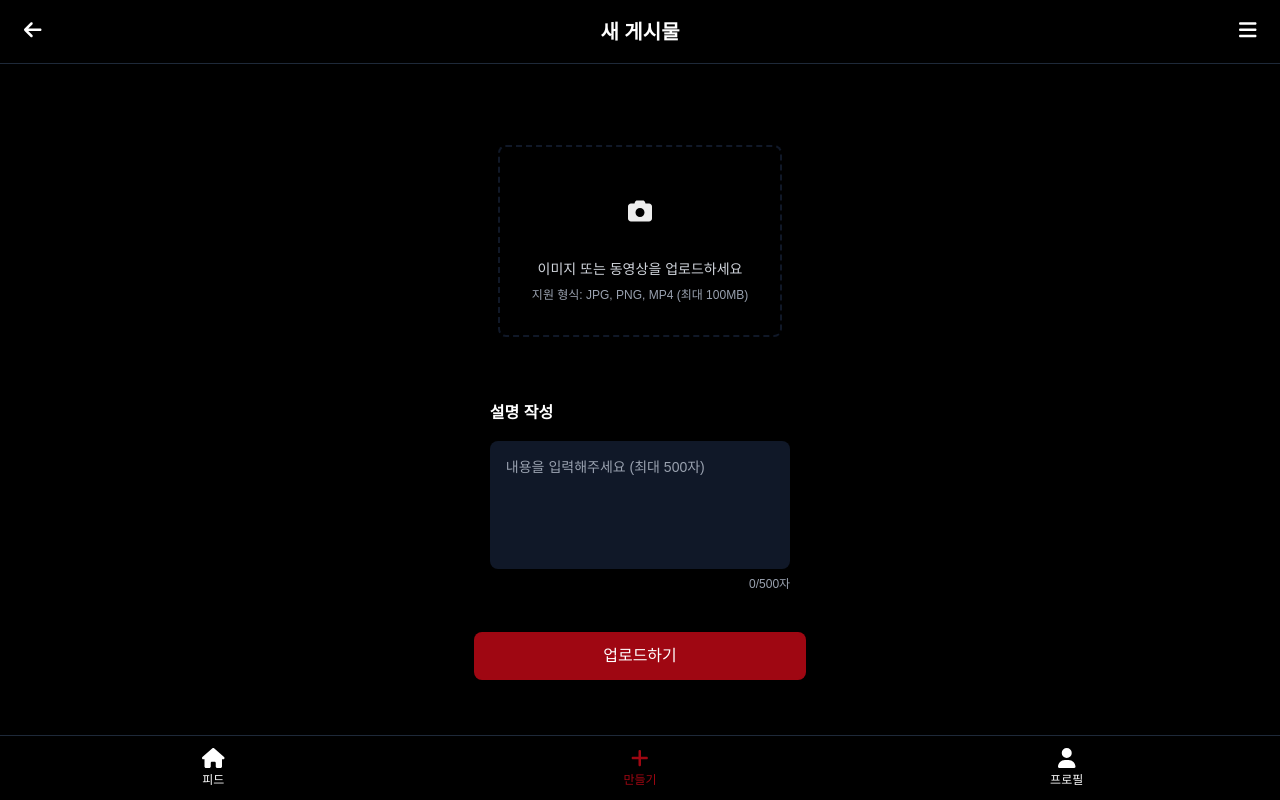
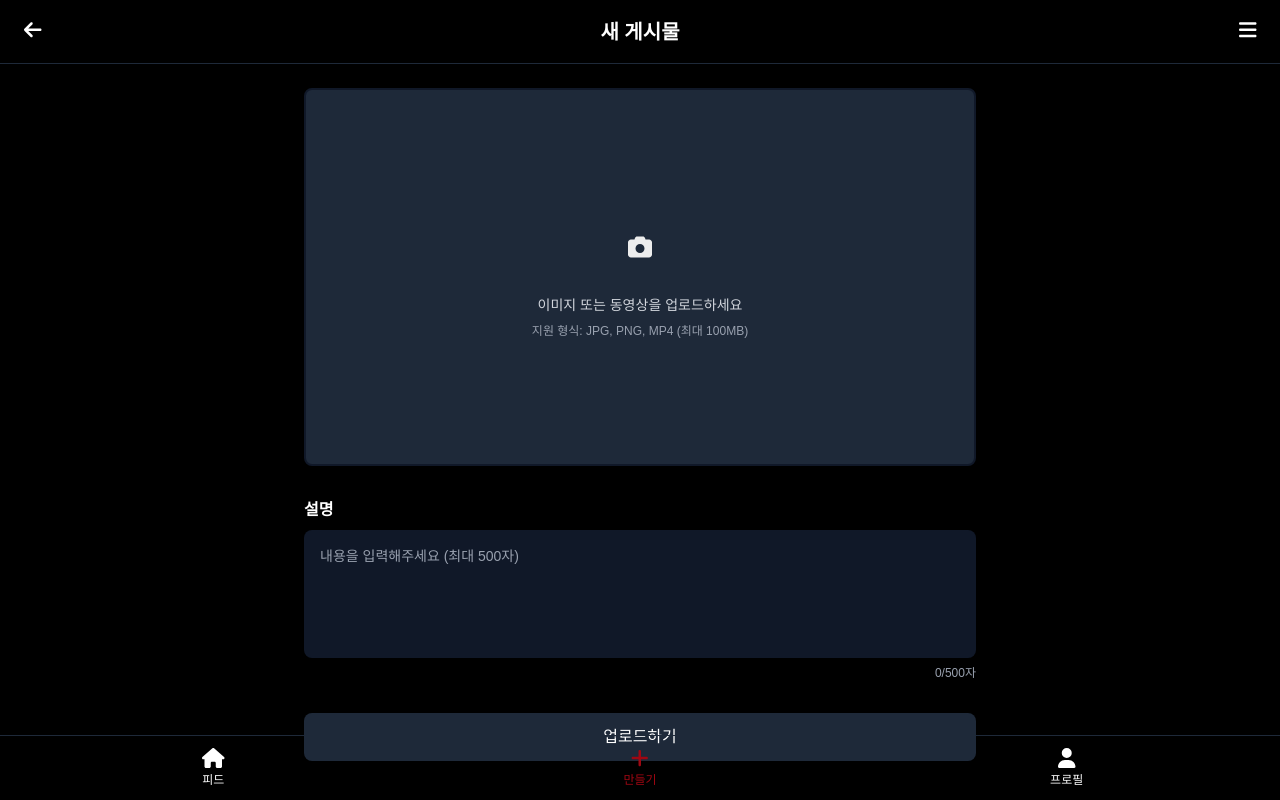
Before and after one commit to zzang535/poestagram, a Next.js app: page /create in a window 1280 px wide. Built offline with nearby package versions, Linux system fonts and the light colour scheme.

Commit message:
feat: 새 게시물 페이지 UI 개선 - 여러 장의 이미지 업로드 및 슬라이드 기능 추가

```diff
--- a/src/app/layout.tsx
+++ b/src/app/layout.tsx
@@ -89,12 +89,12 @@ export default function RootLayout({
           />
 
           <main className="h-[100dvh] overflow-y-auto">
-            <div className="max-w-7xl mx-auto px-4 sm:px-6 lg:px-8">
+            <div className="max-w-7xl mx-auto px-6 sm:px-6 lg:px-8">
               {children}
             </div>
           </main>
 
-          <nav className="fixed bottom-0 left-0 right-0 bg-black border-t border-gray-800 z-20">
+          <nav className="fixed bottom-0 left-0 right-0 bg-black border-t border-gray-800 z-20 bg-transparent">
             <div className="max-w-7xl mx-auto">
               <div className="grid grid-cols-3 h-16">
                 <button
--- a/src/components/CreatePost.tsx
+++ b/src/components/CreatePost.tsx
@@ -1,23 +1,30 @@
 "use client";
 
-import { useState } from "react";
+import { useState, useRef } from "react";
 import { useRouter } from "next/navigation";
 import { FontAwesomeIcon } from "@fortawesome/react-fontawesome";
-import { faCamera } from "@fortawesome/free-solid-svg-icons";
-
+import { faCamera, faChevronLeft, faChevronRight, faTrash } from "@fortawesome/free-solid-svg-icons";
 
 export default function CreatePost() {
   const [description, setDescription] = useState("");
-  const [preview, setPreview] = useState<string | null>(null);
+  const [previews, setPreviews] = useState<string[]>([]);
+  const [currentIndex, setCurrentIndex] = useState(0);
   const [isPreviewMode, setIsPreviewMode] = useState(false);
+  const fileInputRef = useRef<HTMLInputElement>(null);
   const router = useRouter();
 
   const handleFileChange = (e: React.ChangeEvent<HTMLInputElement>) => {
-    const file = e.target.files?.[0];
-    if (!file) return;
+    const files = e.target.files;
+    if (!files || files.length === 0) return;
 
+    const newPreviews: string[] = [];
+    for (let i = 0; i < files.length; i++) {
+      const file = files[i];
       const fileURL = URL.createObjectURL(file);
-    setPreview(fileURL);
+      newPreviews.push(fileURL);
+    }
+
+    setPreviews([...previews, ...newPreviews]);
   };
 
   const handleDescriptionChange = (e: React.ChangeEvent<HTMLTextAreaElement>) => {
@@ -33,15 +40,39 @@ export default function CreatePost() {
     setIsPreviewMode(false);
   };
 
+  const handleRemoveImage = (index: number) => {
+    const newPreviews = [...previews];
+    newPreviews.splice(index, 1);
+    setPreviews(newPreviews);
+
+    if (currentIndex >= newPreviews.length) {
+      setCurrentIndex(Math.max(0, newPreviews.length - 1));
+    }
+  };
+
+  const handlePrevSlide = () => {
+    setCurrentIndex((prev) => (prev > 0 ? prev - 1 : prev));
+  };
+
+  const handleNextSlide = () => {
+    setCurrentIndex((prev) => (prev < previews.length - 1 ? prev + 1 : prev));
+  };
+
+  const handleAddMoreImages = () => {
+    if (fileInputRef.current) {
+      fileInputRef.current.click();
+    }
+  };
+
   if (isPreviewMode) {
     return (
       <div className="max-w-2xl mx-auto">
         <div className="space-y-6">
           <div className="bg-black rounded-lg p-4">
             <div className="relative w-full aspect-[9/16] bg-gray-900 rounded-2xl overflow-hidden">
-              {preview && (
+              {previews.length > 0 && (
                 <img
-                  src={preview}
+                  src={previews[currentIndex]}
                   alt="미리보기"
                   className="w-full h-full object-cover"
                 />
@@ -67,35 +98,78 @@ export default function CreatePost() {
 
   return (
     <div className="
-      h-[100dvh]
+      py-22
       max-w-2xl
       mx-auto
       flex
       items-center
       justify-center
     ">
-      {/* 가운데 박스 */}
-      <div className="space-y-6">
-        <div className="
-          bg-black
-          rounded-lg
-          p-6
-        ">
+      {/* 컨텐츠 전체 박스 */}
+      <div className="space-y-8 w-full">
+
+        {/* 이미지 업로드 영역 */}
+        <div className="">
+          {/* 실제 이미지 영역 */}
           <div className="
             border-2
-            border-dashed
             border-gray-900
             rounded-lg
-            p-8
-            text-center
+            overflow-hidden
+            relative
+            aspect-[16/9]
+            bg-gray-800
+            flex
+            items-center
+            justify-center
           ">
-            <input
-              type="file"
-              id="fileUpload"
-              className="hidden"
-              accept="image/*,video/*"
-              onChange={handleFileChange}
+            {previews.length > 0 ? (
+              <>
+                <img
+                  src={previews[currentIndex]}
+                  alt={`미리보기 ${currentIndex + 1}`}
+                  className="max-w-full max-h-full object-contain"
                 />
+
+                {/* 이미지 카운터 */}
+                <div className="absolute top-2 right-2 bg-black/70 text-white text-xs px-2 py-1 rounded-full">
+                  {currentIndex + 1} / {previews.length}
+                </div>
+
+                {/* 삭제 버튼 */}
+                <button
+                  onClick={() => handleRemoveImage(currentIndex)}
+                  className="absolute top-2 left-2 bg-black/70 text-white p-2 rounded-full hover:bg-black/90 transition-colors"
+                >
+                  <FontAwesomeIcon icon={faTrash} className="text-sm" />
+                </button>
+
+                {/* 슬라이드 버튼 */}
+                {previews.length > 1 && (
+                  <>
+                    <button
+                      onClick={handlePrevSlide}
+                      className={`absolute left-2 top-1/2 -translate-y-1/2 bg-black/70 text-white p-2 rounded-full hover:bg-black/90 transition-colors ${
+                        currentIndex === 0 ? 'opacity-50 cursor-not-allowed' : ''
+                      }`}
+                      disabled={currentIndex === 0}
+                    >
+                      <FontAwesomeIcon icon={faChevronLeft} />
+                    </button>
+                    <button
+                      onClick={handleNextSlide}
+                      className={`absolute right-2 top-1/2 -translate-y-1/2 bg-black/70 text-white p-2 rounded-full hover:bg-black/90 transition-colors ${
+                        currentIndex === previews.length - 1 ? 'opacity-50 cursor-not-allowed' : ''
+                      }`}
+                      disabled={currentIndex === previews.length - 1}
+                    >
+                      <FontAwesomeIcon icon={faChevronRight} />
+                    </button>
+                  </>
+                )}
+              </>
+            ) : (
+              <div className="text-center p-8">
                 <label htmlFor="fileUpload" className="cursor-pointer block">
                   <div className="
                     mx-auto
@@ -121,19 +195,31 @@ export default function CreatePost() {
                   ">지원 형식: JPG, PNG, MP4 (최대 100MB)</p>
                 </label>
               </div>
+            )}
           </div>
 
+          {/* 추가 이미지 버튼 */}
+          {previews.length > 0 && (
+            <button
+              onClick={handleAddMoreImages}
+              className="mt-4 w-full bg-gray-800 text-white py-2 rounded-lg font-medium hover:bg-gray-700 transition-colors"
+            >
+              이미지 추가하기
+            </button>
+          )}
+        </div>
+
+        {/* 설명 작성 영역 */}
         <div className="
           bg-black
           rounded-lg
-          p-4
         ">
           <h2 className="
             text-base
             font-semibold
             text-white
-            mb-4
-          ">설명 작성</h2>
+            mb-2
+          ">설명</h2>
           <textarea
             className="
               text-sm
@@ -163,23 +249,38 @@ export default function CreatePost() {
           </div>
         </div>
 
+        {/* 업로드 버튼 */}
         <button
           onClick={handleUpload}
-          className="
+          disabled={previews.length === 0}
+          className={`
             w-full
-            bg-red-800
             text-white
             text-base
             py-3
             rounded-lg
             font-medium
-            hover:bg-red-900
             transition-colors
-          "
+            ${previews.length > 0
+              ? 'bg-red-800 hover:bg-red-900'
+              : 'bg-gray-800 cursor-not-allowed'
+            }
+          `}
         >
           업로드하기
         </button>
       </div>
+
+      {/* 파일 업로드 입력 - 항상 존재하도록 컴포넌트 최상위로 이동 */}
+      <input
+        ref={fileInputRef}
+        type="file"
+        id="fileUpload"
+        className="hidden"
+        accept="image/*,video/*"
+        multiple={true}
+        onChange={handleFileChange}
+      />
     </div>
   );
 }
--- a/src/components/Header.tsx
+++ b/src/components/Header.tsx
@@ -31,7 +31,7 @@ export default function Header({ onMenuOpen }: HeaderProps) {
   };
 
   return (
-    <header className="fixed top-0 left-0 right-0 bg-black border-b border-gray-800 z-20 h-16">
+    <header className="fixed top-0 left-0 right-0 bg-black border-b border-gray-800 z-20 h-16 bg-transparent">
       <div className="max-w-7xl mx-auto px-4 sm:px-6 lg:px-8 h-full flex items-center justify-between relative">
         <button
           className="text-white p-2 hover:bg-gray-800 rounded-lg transition-colors absolute left-4 top-1/2 -translate-y-1/2"
```
Lines whose indentation alone changed are shown as unchanged.
